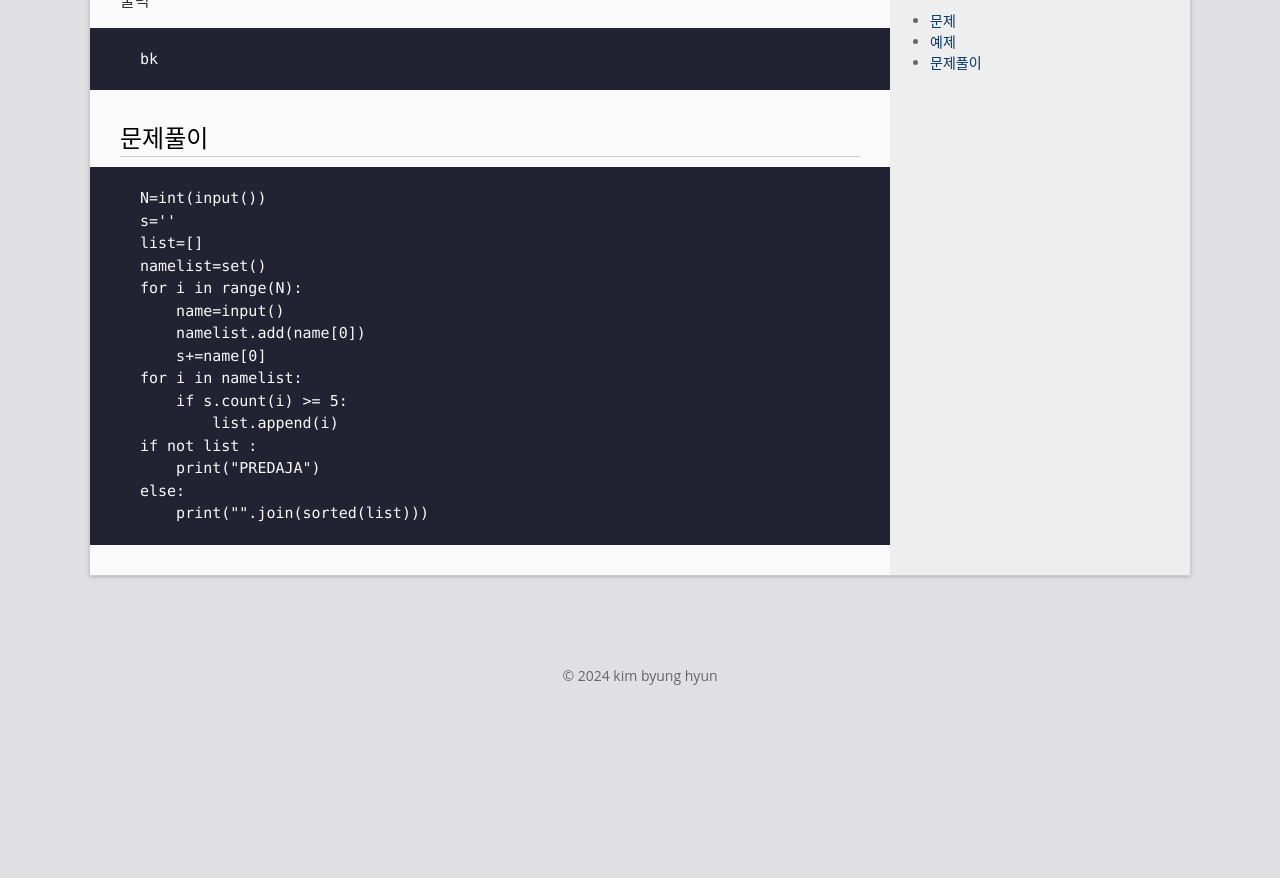
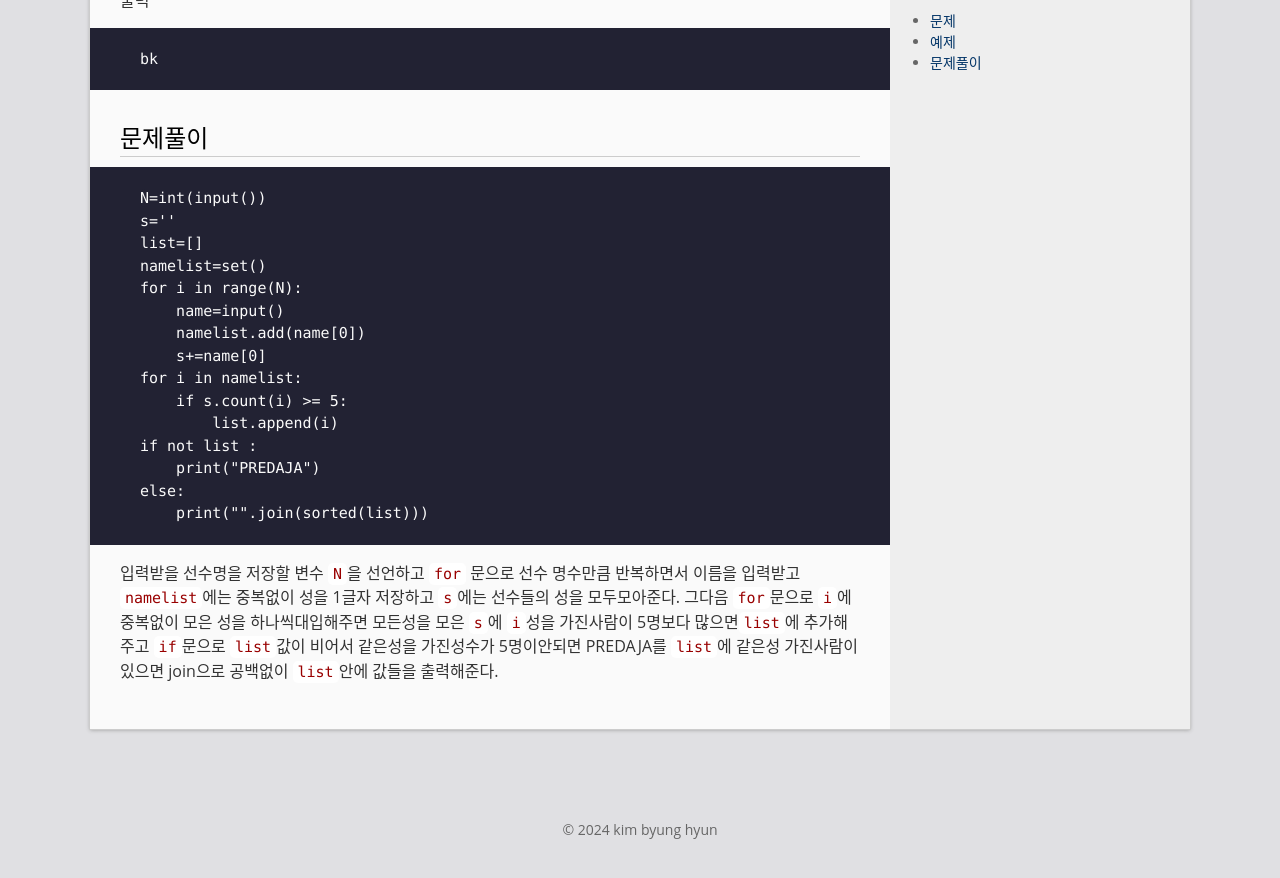
Before and after one commit to bh6366632/bh6366632.github.com, a Jekyll site: the page built from _posts/2024-05-04-basketball.md, in a window 1280 px wide and 900 px high, scrolled down 1233 px. Shown: the top 878 px of the window. Built offline with Jekyll 4.4.1, drawn with Linux system fonts in a browser that asks for light colours; before the commit the page ends 1979 px from its top, so only the background shows below that.

Commit message:
Update 2024-05-04-basketball.md

````diff
--- a/_posts/2024-05-04-basketball.md
+++ b/_posts/2024-05-04-basketball.md
@@ -60,3 +60,7 @@ if not list :
 else:
     print("".join(sorted(list)))
 ```
+입력받을 선수명을 저장할 변수 `N`을 선언하고 `for` 문으로 선수 명수만큼 반복하면서 이름을 입력받고
+`namelist`에는 중복없이 성을 1글자 저장하고 `s`에는 선수들의 성을 모두모아준다.
+그다음 `for`문으로 `i`에 중복없이 모은 성을 하나씩대입해주면 모든성을 모은 `s`에 `i`성을 가진사람이 5명보다 많으면`list`에 추가해주고
+`if`문으로 `list`값이 비어서 같은성을 가진성수가 5명이안되면 PREDAJA를 `list`에 같은성 가진사람이 있으면 join으로 공백없이 `list`안에 값들을 출력해준다.
````
